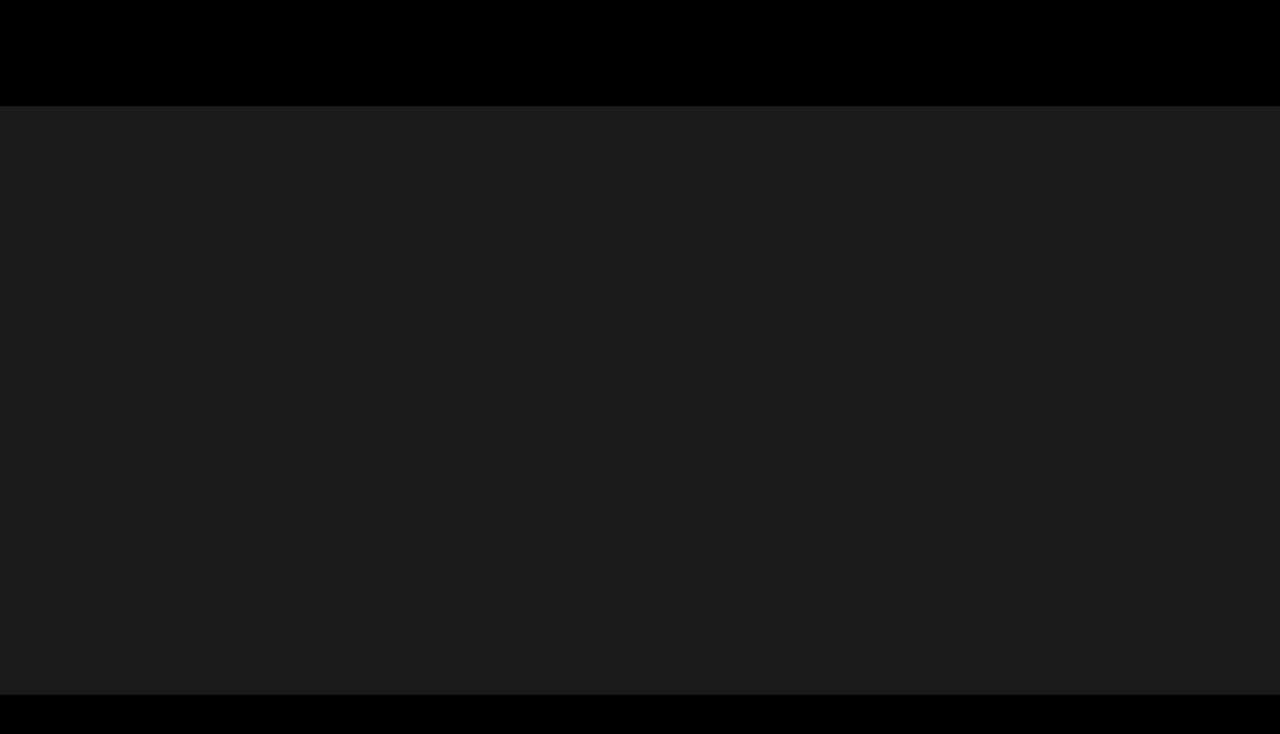
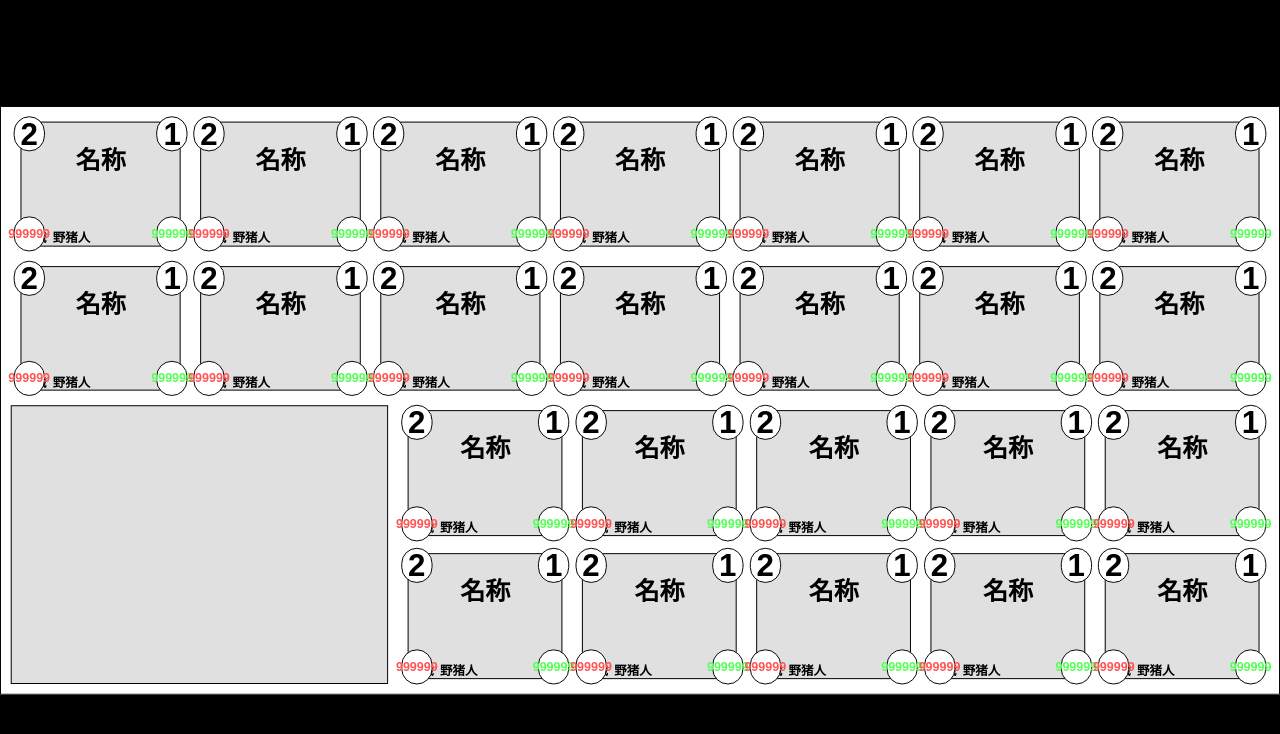
Before and after one commit to seven-it-work/godot-compoent, a Vue app in the folder ls/: page /test_idex in a window 1280 px wide. Before the commit this address had no page. Shown: the top 734 px of the page. Built offline with nearby package versions, Linux system fonts and the light colour scheme.

Commit message:
feat(router): 添加HearthstoneCard组件并重构测试页面
添加新的HearthstoneCard组件用于展示炉石卡牌
重构测试页面为test_index.vue，使用新组件替换旧实现
删除不再使用的demo.html文件和旧TestIndex.vue
更新组件类型声明以包含新组件

```diff
--- a/ls/components.d.ts
+++ b/ls/components.d.ts
@@ -20,6 +20,7 @@ declare module 'vue' {
     DebugDrawer: typeof import('./src/components/DebugDrawer.vue')['default']
     GameBoard: typeof import('./src/components/GameBoard.vue')['default']
     Hand: typeof import('./src/components/Hand.vue')['default']
+    HearthstoneCard: typeof import('./src/components/HearthstoneCard.vue')['default']
     MinionCard: typeof import('./src/components/MinionCard.vue')['default']
     RouterLink: typeof import('vue-router')['RouterLink']
     RouterView: typeof import('vue-router')['RouterView']
--- /dev/null
+++ b/ls/src/components/HearthstoneCard.vue
@@ -0,0 +1,144 @@
+<template>
+  <div class="hearthstone-card">
+    <!-- 等级 -->
+    <div class="corner-circle top-left">
+      <span class="circle-text big">2</span>
+    </div>
+    <!-- 酒馆购买花费 -->
+    <div class="corner-circle top-right">
+      <span class="circle-text big">1</span>
+    </div>
+
+    <!-- 卡牌名称 -->
+    <div class="card-name">名称</div>
+
+    <!-- 中间内容区域 -->
+    <div class="card-content">
+      <slot></slot>
+    </div>
+
+    <!-- 底部区域 -->
+    <div class="card-bottom">
+      <!-- 攻击力 -->
+      <div class="corner-circle bottom-left">
+        <span class="circle-text attack">999999</span>
+      </div>
+
+      <!-- 种族 -->
+      <div class="bottom-texts">
+        <span class="text-item">机械</span>
+        <span class="text-item">野猪人</span>
+      </div>
+
+      <!-- 生命值 -->
+      <div class="corner-circle bottom-right">
+        <span class="circle-text health">999999</span>
+      </div>
+    </div>
+  </div>
+</template>
+
+<script setup lang="ts">
+// 炉石卡牌组件
+</script>
+
+<style scoped>
+.hearthstone-card {
+  flex: 1;
+  border: 2px solid #000;
+  background-color: #e0e0e0;
+  position: relative;
+  display: flex;
+  flex-direction: column;
+  min-height: 0;
+  margin: 10px 20px;
+}
+
+/* 角落圆形 */
+.corner-circle {
+  position: absolute;
+  width: 5vw;
+  height: 9vh;
+  border-radius: 3vw;
+  border: 2px solid #000;
+  background-color: white;
+  display: flex;
+  align-items: center;
+  justify-content: center;
+}
+
+.top-left {
+  top: -5%;
+  left: -5%;
+}
+
+.top-right {
+  top: -5%;
+  right: -5%;
+}
+
+.bottom-left {
+  bottom: -5%;
+  left: -5%;
+}
+
+.bottom-right {
+  bottom: -5%;
+  right: -5%;
+}
+
+/* 圆形文本 */
+.circle-text {
+  font-size: 1vw;
+  font-weight: bold;
+  color: #000;
+}
+
+/* 卡牌名称 */
+.card-name {
+  text-align: center;
+  font-size: 4vw;
+  font-weight: bold;
+  margin: 15% 0 5% 0;
+}
+
+/* 卡牌内容区域 */
+.card-content {
+  flex: 1;
+  display: flex;
+  align-items: center;
+  justify-content: center;
+  overflow: hidden;
+}
+
+/* 底部区域 */
+.card-bottom {
+  display: flex;
+  align-items: center;
+  justify-content: space-between;
+}
+
+/* 底部文本 */
+.bottom-texts {
+  display: flex;
+  gap: 10%;
+  font-size: 2vw;
+  font-weight: bold;
+}
+
+.text-item {
+  white-space: nowrap;
+}
+
+.attack {
+  font-size: 2vw;
+  color: #ff5555;
+}
+.health {
+  font-size: 2vw;
+  color: #55ff55;
+}
+.big {
+  font-size: 5vw;
+}
+</style>
--- a/ls/src/router/index.ts
+++ b/ls/src/router/index.ts
@@ -14,9 +14,9 @@ const routes: RouteRecordRaw[] = [
     component: () => import('../views/GameIndex.vue'),
   },
   {
-    path: '/test-index',
+    path: '/test_idex',
     name: '测试首页',
-    component: () => import('../views/TestIndex.vue'),
+    component: () => import('../views/test_index.vue'),
   },
   {
     path: '/game',
--- a/ls/src/views/TestIndex.vue
+++ /dev/null
@@ -1,137 +0,0 @@
-<template>
-  <div class="test-index">
-    <div class="card-demo">
-      <div class="demo-section">
-        <div class="card-container">
-          <Card :card="mockMinion1 as any" />
-          <Card :card="mockMinion1 as any" />
-          <Card :card="mockMinion1 as any" />
-          <Card :card="mockMinion1 as any" />
-          <Card :card="mockMinion1 as any" />
-          <Card :card="mockMinion1 as any" />
-          <Card :card="mockMinion1 as any" />
-        </div>
-      </div>
-
-      <div class="demo-section">
-        <div class="card-container">
-          <Card :card="mockSpell1 as any" />
-          <Card :card="mockSpell2 as any" />
-          <Card :card="mockSpell3 as any" />
-        </div>
-      </div>
-      <div class="demo-section">
-        <div class="card-container">
-          <Card :card="mockSpell1 as any" />
-          <Card :card="mockSpell2 as any" />
-          <Card :card="mockSpell3 as any" />
-        </div>
-      </div>
-    </div>
-
-    <router-link to="/">返回首页</router-link>
-  </div>
-</template>
-
-<script setup lang="ts">
-import Card from '../components/Card.vue';
-
-// 模拟随从数据
-const mockMinion1 = {
-  name: 'Alleycat',
-  nameCN: '小巷幼猫',
-  attack: 999991,
-  health: 19999999,
-  tier: 1,
-  minionTypesCN: ['野兽'],
-  keywords: ['taunt', 'divine_shield'],
-  cost: 1,
-  hasAttacked: false,
-};
-
-const mockMinion2 = {
-  name: 'BubbleGunner',
-  nameCN: '泡泡枪兵',
-  attack: 2,
-  health: 3,
-  tier: 2,
-  minionTypesCN: ['机械'],
-  keywords: ['windfury'],
-  cost: 2,
-  hasAttacked: true,
-};
-
-const mockMinion3 = {
-  name: 'DeepSeaAngler',
-  nameCN: '深海垂钓者',
-  attack: 3,
-  health: 2,
-  tier: 1,
-  minionTypesCN: ['鱼人'],
-  keywords: ['stealth'],
-  cost: 1,
-  hasAttacked: false,
-};
-
-const mockMinion4 = {
-  name: 'SunBaconRelaxer',
-  nameCN: '太阳培根慰藉者',
-  attack: 2,
-  health: 4,
-  tier: 3,
-  minionTypesCN: ['野兽'],
-  keywords: ['reborn'],
-  cost: 3,
-  hasAttacked: false,
-};
-
-// 模拟法术数据
-const mockSpell1 = {
-  nameCN: '火球术',
-  text: '对一个随从造成6点伤害',
-  type: 'spell',
-};
-
-const mockSpell2 = {
-  nameCN: '群体治疗术',
-  text: '为所有随从恢复8点生命值',
-  type: 'spell',
-};
-
-const mockSpell3 = {
-  nameCN: '变形术',
-  text: '将一个随从变形为1/1的绵羊',
-  type: 'shaping',
-};
-</script>
-
-<style scoped>
-.test-index {
-  color: white;
-  text-align: center;
-}
-
-.test-index a {
-  color: #4caf50;
-  text-decoration: none;
-}
-
-.test-index a:hover {
-  text-decoration: underline;
-}
-
-.card-demo {
-  background-color: rgba(255, 255, 255, 0.1);
-  border-radius: 8px;
-}
-
-
-.card-container {
-  display: flex;
-  justify-content: center;
-  gap: 2px;
-  flex-wrap: wrap;
-}
-
-
-</style>
--- /dev/null
+++ b/ls/src/views/test_index.vue
@@ -0,0 +1,81 @@
+<template>
+  <div class="main-frame">
+    <div class="top-section">
+      <!-- 酒馆区域 -->
+      <div class="row">
+        <HearthstoneCard v-for="i in 7" :key="`top-${i}`"></HearthstoneCard>
+      </div>
+      <!-- end 酒馆区域 -->
+      <!-- 战场区域 -->
+      <div class="row">
+        <HearthstoneCard v-for="i in 7" :key="`middle-${i}`"></HearthstoneCard>
+      </div>
+      <!-- end 战场区域 -->
+    </div>
+    <div class="bottom-section">
+      <!-- 额外操作区域 -->
+      <div class="large-cell"></div>
+      <!-- end 额外操作区域 -->
+      <!-- 手牌区域 -->
+      <div class="right-subsection">
+        <div class="row">
+          <HearthstoneCard v-for="i in 5" :key="`bottom-top-${i}`"></HearthstoneCard>
+        </div>
+        <div class="row">
+          <HearthstoneCard v-for="i in 5" :key="`bottom-bottom-${i}`"></HearthstoneCard>
+        </div>
+      </div>
+      <!-- end 手牌区域 -->
+    </div>
+  </div>
+</template>
+
+<script setup lang="ts">
+import HearthstoneCard from '../components/HearthstoneCard.vue';
+</script>
+
+<style scoped>
+.main-frame {
+  /* 适应App.vue的缩放环境，不再需要自己实现缩放 */
+  width: 100%;
+  height: 100%;
+  border: 2px solid #000;
+  padding: 20px;
+  background-color: #fff;
+  display: flex;
+  flex-direction: column;
+  gap: 20px;
+  box-sizing: border-box;
+}
+
+.top-section {
+  flex: 1;
+  display: flex;
+  flex-direction: column;
+  gap: 20px;
+}
+
+.row {
+  display: flex;
+  flex: 1;
+}
+
+.bottom-section {
+  flex: 1;
+  display: flex;
+  gap: 20px;
+}
+
+.large-cell {
+  width: 30%;
+  border: 2px solid #000;
+  background-color: #e0e0e0;
+}
+
+.right-subsection {
+  flex: 1;
+  display: flex;
+  flex-direction: column;
+  gap: 15px;
+}
+</style>
```
Also changed, not shown: ls/public/demo.html (deleted, +0 -46 lines).
